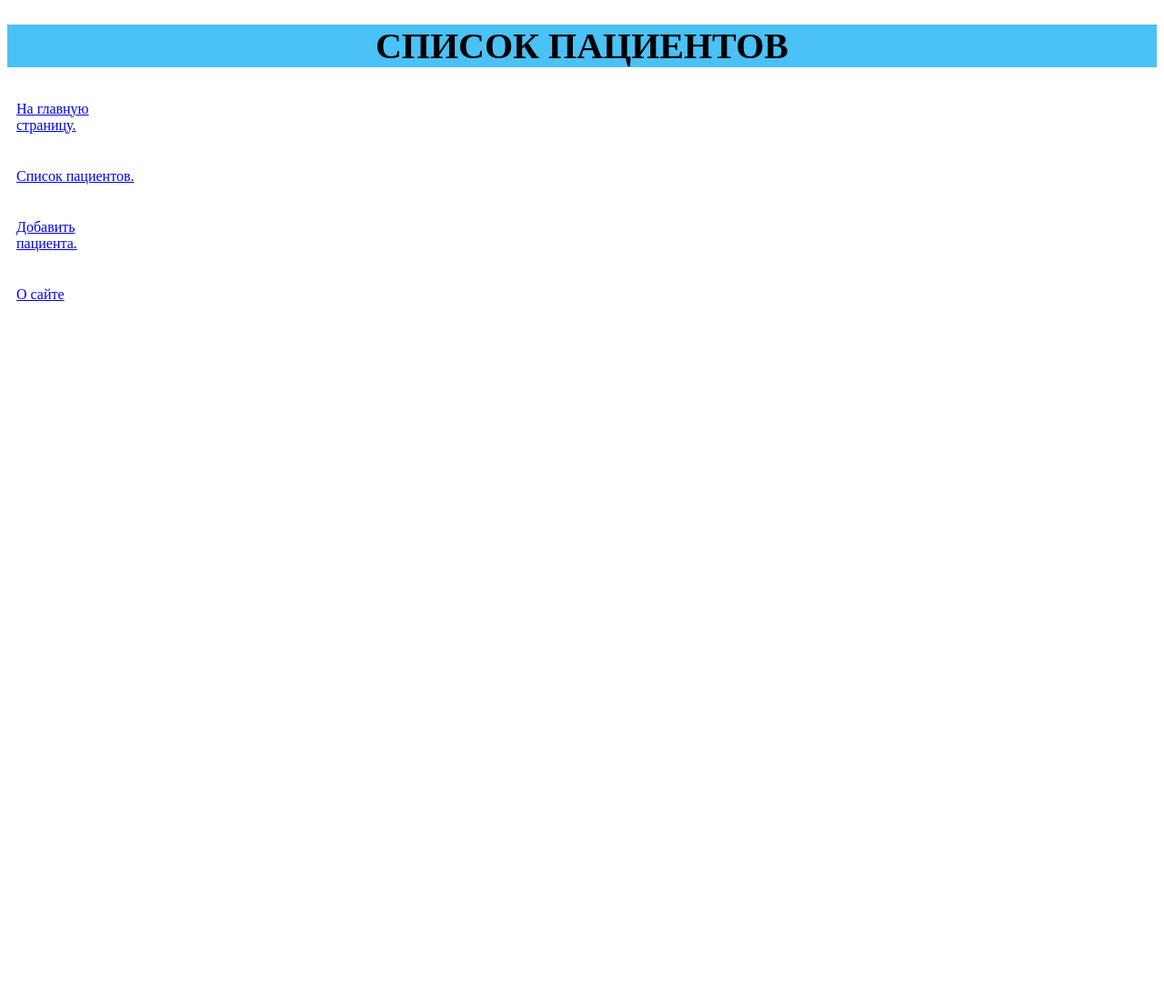
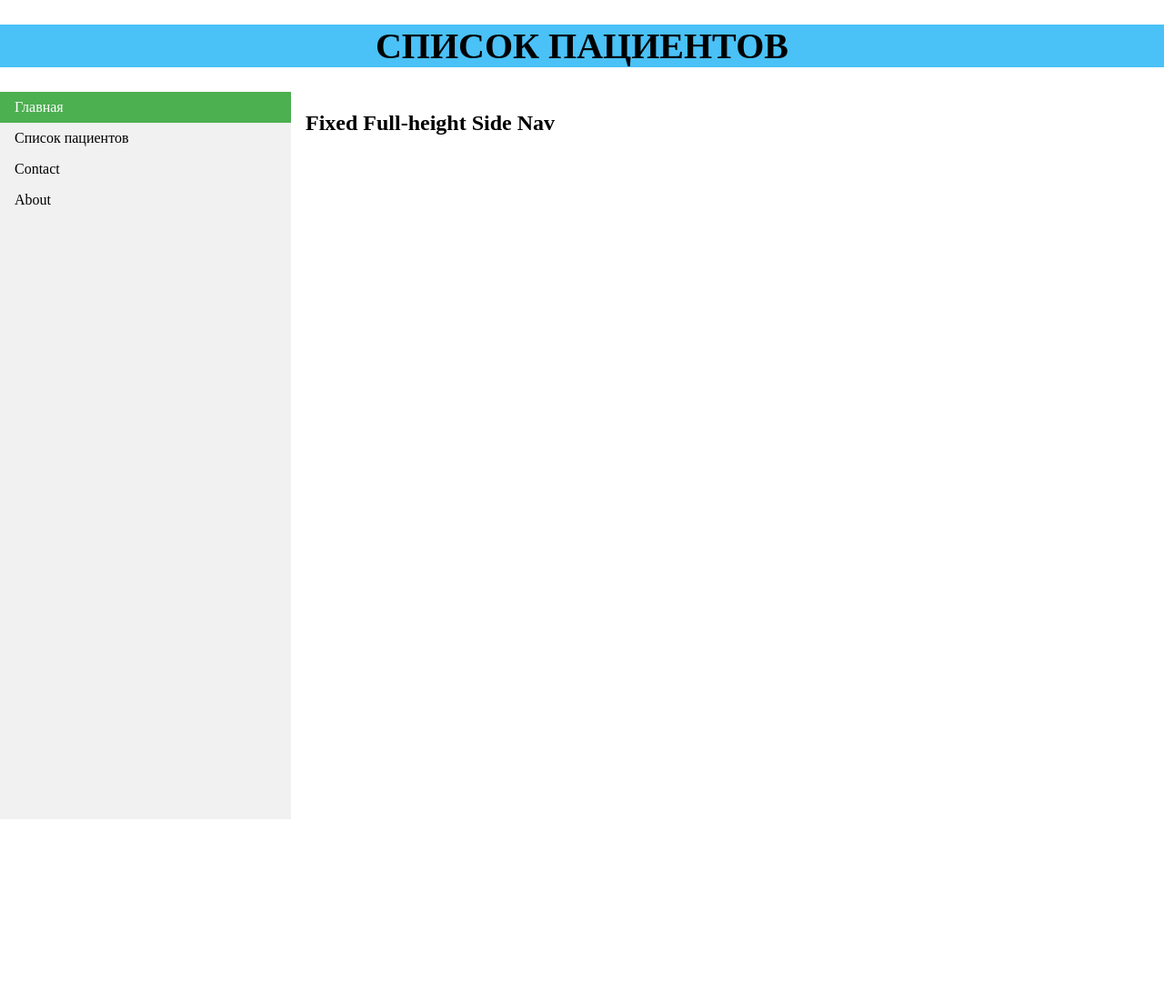
Before and after one commit to arduan/trening_Django, a Django app: template mysite/templates/mysite/about.html in a window 1280 px wide. Shown: the whole page at 91% size. Before the commit the page ends 331 px from the top, so only its background shows below. Run offline with Django 3.2, Linux system fonts and the light colour scheme; the template is opened without the code that fills it, so the values that code supplies are empty.

Commit message:
Навигационная панель простенькая.

```diff
--- a/mysite/static/mysite/style.css
+++ b/mysite/static/mysite/style.css
@@ -4,18 +4,34 @@ header h1 {
     text-align: center;
     background-color: #4ac1f7;
 }
-nav {
-   font-size: 16px;
-   width: 150px;
-    float: left;
-
-}
-nav a {
-    display: block;
-    margin: 10px 10px;
-
+body {
+    margin: 0;
 }
 
-section {
-    margin-left: 170px;
+ul {
+    list-style-type: none;
+    margin: 0;
+    padding: 0;
+    width: 25%;
+    background-color: #f1f1f1;
+    position: fixed;
+    height: 100%;
+    overflow: auto;
 }
+
+li a {
+    display: block;
+    color: #000;
+    padding: 8px 16px;
+    text-decoration: none;
+}
+
+li a.active {
+    background-color: #4CAF50;
+    color: white;
+}
+
+li a:hover:not(.active) {
+    background-color: #555;
+    color: white;
+}
--- a/mysite/templates/create.html
+++ b/mysite/templates/create.html
@@ -1,4 +1,4 @@
-{% extends 'mysite/base.html'%}
+{% extends 'mysite/base.html' %}
 <!DOCTYPE html>
 <html lang="en">
 <head>
--- a/mysite/templates/mysite/about.html
+++ b/mysite/templates/mysite/about.html
@@ -1,4 +1,4 @@
-{% extends 'mysite/base.html' %}
+{% extends 'mysite/../mysite/base.html' %}
 <html lang="en">
 
 <head>
--- a/mysite/templates/mysite/base.html
+++ b/mysite/templates/mysite/base.html
@@ -10,17 +10,23 @@
 <header>
     <h1>Список пациентов</h1>
 </header>
-<nav>
-    <a href="{% url 'index' %}">На главную страницу.</a><br>
-    <a href="{% url 'patients' %}">Список пациентов.</a><br>
-    <a href="{% url 'form' %}">Добавить пациента.</a><br>
-    <a href="{% url 'about' %}">О сайте</a>
 
-</nav>
-<section>
+<ul>
+    <li><a class="active" href="{% url 'index' %}">Главная</a></li>
+    <li><a href="{% url 'patients' %}">Список пациентов</a></li>
+    <li><a href="#contact">Contact</a></li>
+    <li><a href="{% url 'about' %}">About</a></li>
+</ul>
+
+<div style="margin-left:25%;padding:1px 16px;height:1000px;">
+    <h2>Fixed Full-height Side Nav</h2>
+  <section>
     {% block content %}
 
     {% endblock %}
-</section>
+ </section>
+</div>
+
+
 </body>
 </html>
--- a/mysite/templates/mysite/index.html
+++ b/mysite/templates/mysite/index.html
@@ -1,4 +1,4 @@
-{% extends 'mysite/base.html' %}
+{% extends 'mysite/../mysite/base.html' %}
 <h2>Привет Виталий</h2>
 
 <p>Меня зовут {{ context }}</p>
```
